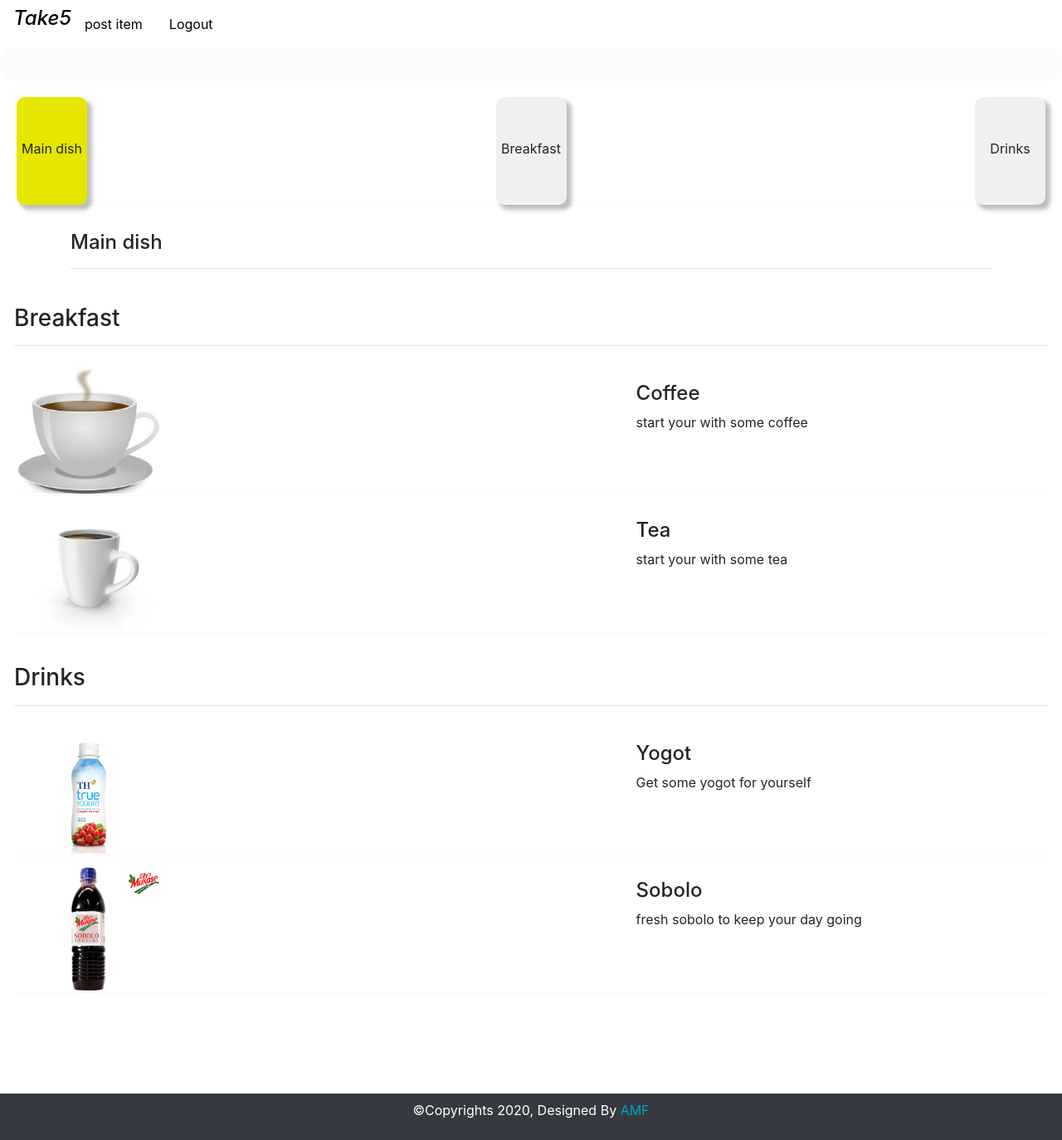
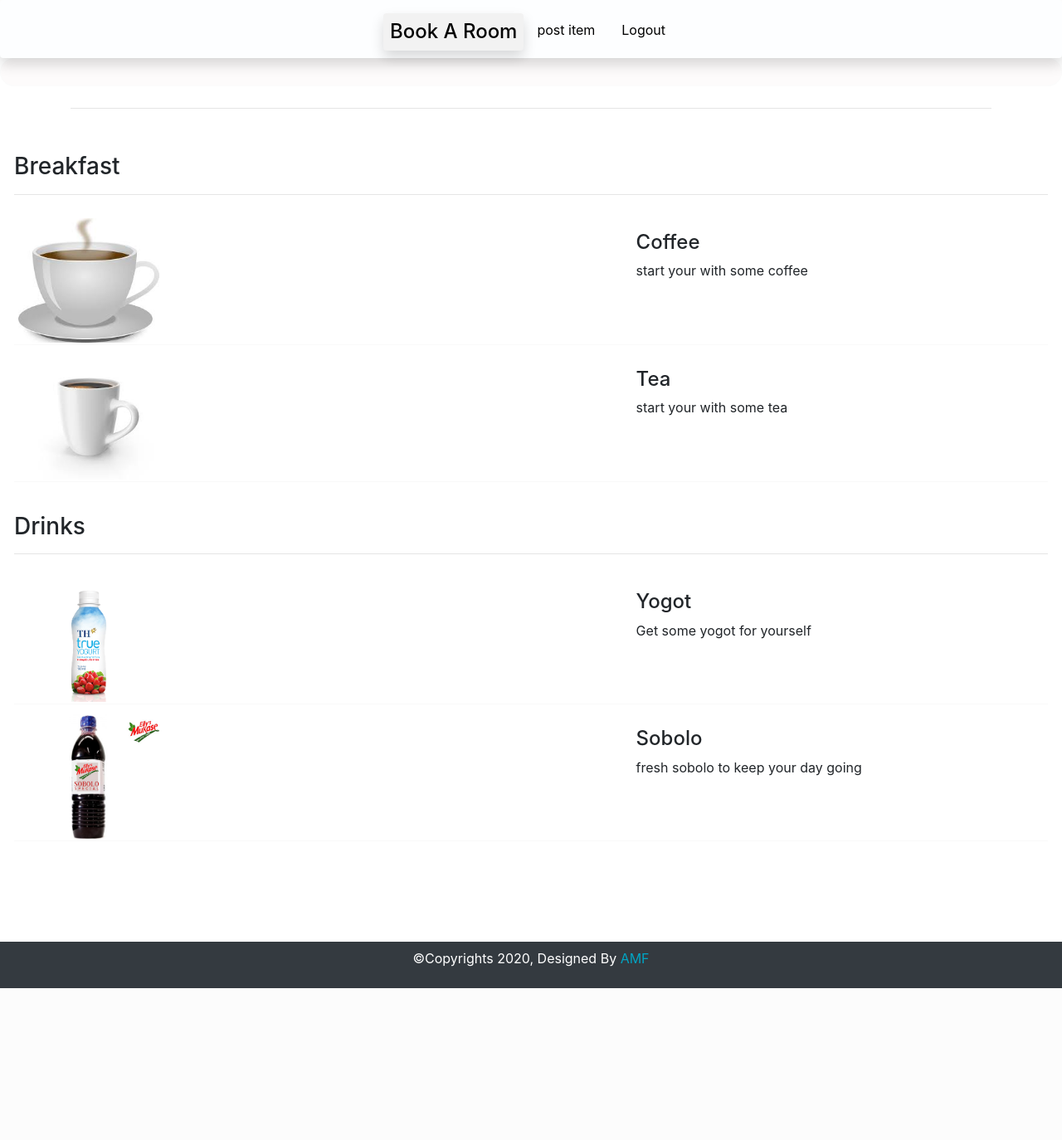
Before and after one commit to Eamefia/Restaurant-app, a PHP site: page /Hostels/ in a window 1280 px wide. Shown: the whole page at 83% size. After the commit the page ends 1191 px from the top, so only its background shows below. Run offline with PHP 8.4, Linux system fonts and the light colour scheme; the visitor is signed in with stand-in values (Sample User, id 1); data that the repository does not hold is empty; some libraries are stand-ins or nearby versions; some web fonts are replaced.

Commit message:
Get food site

```diff
--- a/Style.css
+++ b/Style.css
@@ -44,6 +44,15 @@ font-size {
     font-size: 50;
 }
 
+.header{
+    height: 70px;
+    text-align: center;
+    background-color: #fdfeff;
+    position: fixed;
+    top: 0;
+    z-index: 100;
+}
+
 .navbar-brand{
     width: 3px;
     height: 2px;
@@ -80,7 +89,6 @@ font-size {
     align-items: center;
     justify-content: center;
 }
-
 
 
 /* top sale template */
@@ -148,7 +156,7 @@ font-size {
 }
 
 
-.container-fluid{
+/*.container-fluid{
     width: 100%;
     margin: 0 auto;
     display: grid;
@@ -157,10 +165,20 @@ font-size {
     grid-template-columns: repeat(2, 1fr);
     grid-column-gap: 1.5rem;
     grid-row-gap: 2rem;
+    padding-bottom: 10px;
+}*/
+
+.container-fluid{
+    width: 100%;
+    margin: 0 auto;
+    display: flex;
+    flex-wrap: wrap;
+    padding-bottom: 10px;
 }
 
 .items-wrapper{
     padding-top: 12px;
+    background: rgb(248, 246, 246);
 }
 
 .item-p{
@@ -310,6 +328,23 @@ font-size {
     border-radius: 10px;
 }
 
+
+.product-items{
+ width: 100%;
+ height: auto;
+ padding: 10px;
+ border-radius: 10px;
+ text-align: center;
+ background-color: rgb(253, 253, 253);
+box-shadow: rgba(100, 100, 111, 0.2) 0px 7px 29px 0px;
+}
+
+
+.img-pro{
+    width: 330px;
+    height: 235px;
+}
+
 .image-item a img{
     width: 170px;
     height: 150px;
--- a/Template/_banner-area.php
+++ b/Template/_banner-area.php
@@ -10,13 +10,12 @@
   }
   #banner-area{
     background: rgb(253, 251, 251);
-    padding-top: 5px;
     border: 1px solid rgb(251, 251, 251);
     border-radius: 25px;
   }
 </style>
 <!-- Owl-carousel -->
-<section id="banner-area">
+<div id="banner-area">
     <div class="owl-carousel owl-theme p-3">
     <?php foreach ($product_shuffle as $item) {
          if($item['hostel_type'] == 'Banner'){
@@ -29,13 +28,13 @@
         }
         ?>
     </div>
-</section>
+      </div>
 <!--end Owl-carousel -->
-<section id="category">
+<!--<div id="category">
   <div class="category-items">
-    <div class="main-dish">Main dish</div>
-    <div class="breakfast">Breakfast</div>
-    <div class="drinks">Drinks</div>
+    <div class="main-dish"><a class="item" href="#scrollspyHeading1">Main dishes</a></div>
+    <div class="breakfast"><a class="item" href="#scrollspyHeading2">Breakfast</a></div>
+    <div class="drinks"><a class="item" href="#scrollspyHeading3">Drinks</a></div>
   </div>
 
-</section>
+      </div>-->
--- a/Template/_new-phones.php
+++ b/Template/_new-phones.php
@@ -2,21 +2,20 @@
 <?php
 shuffle($product_shuffle);
 ?>
+<div id="scrollspyHeading1" height="35"> </div>
 <section id="new-phones">
     <div class="container">
-        <h4 class="font-rubik font-size-20">Main dish</h4>
         <hr>
-
         <div class="container-fluid">
             <?php foreach ($product_shuffle as $item) {
                 if($item['hostel_type'] == 'Hostel'){
                 ?>
                 <div class="items-wrapper">
                   <div class="item-p py-2 bg-white">
-                    <div class="product font-rale">
+                    <div class="product-items font-rale">
                         <a href="<?php printf('%s?hostel_id=%s', 'Product.php', $item['hostel_id']); ?>">
-                        <img src="<?php echo $item['hostel_image'] ?? "./assets/products/1.jpg"; ?>" alt="product1" class="img-fluid"></a>
-                        <div class="text-center">
+                        <img src="<?php echo $item['hostel_image'] ?? "./assets/products/1.jpg"; ?>" alt="product1" class="img-pro"></a>
+                        <div class="text-center d-flex justify-content-around align-items-center">
                             <h6><?php echo $item['hostel_name'] ?? "Unknown"; ?></h6>
                             <div class="price py-2">
                             GH&#x20B5;<span><?php echo $item['two_in_one'] ?? 0; ?></span>
@@ -31,7 +30,7 @@ shuffle($product_shuffle);
         </div>
     </div>
 </section>
-
+<div id="scrollspyHeading2" height="35"> </div>
 <section id="breakfas-category">
     <h3>Breakfast</h3>
     <hr>
@@ -54,7 +53,7 @@ shuffle($product_shuffle);
     </div>
   </div>
 </section>
-
+<div id="scrollspyHeading3" height="35"> </div>
 <section id="breakfas-category">
     <h3>Drinks</h3>
     <hr>
--- a/header.php
+++ b/header.php
@@ -4,7 +4,7 @@
     <meta charset="UTF-8">
     <meta name="viewport" content="width=device-width, initial-scale=1.0">
     <meta http-equiv="X-UA-Compatible" content="ie=edge">
-    <title>KingsRoom</title>
+    <title>Foodies</title>
 
     <!--bootstrapCDN-->
     <link rel="stylesheet" href="https://stackpath.bootstrapcdn.com/bootstrap/4.5.0/css/bootstrap.min.css"
@@ -41,9 +41,9 @@
 
 </head>
 <body>
-<header id="header">
-  <nav class="navbar navbar-expand-lg navbar-dark color-light-bg">
-            <a class="brand" href="index.php" style="padding-bottom:5px; color:black; font-size: 30"><i><h4>Take5</h4></i></a>
+<div id="header">
+  <div class="header p-3 position-sticky shadow bg-body rounded" style="display: flex; justify-content:center; height:70px; width: 100%">
+            <a class="brand" href="index.php" ><h4 class="p-2 mb-1 text-center shadow bg-body rounded" style="background-color: #f2f2f2; border-radius:25px; color:black; font-size: 26">Book A Room</h4></a>
             <?php
                if(isset($_SESSION['u_uid'])){
                   if($_SESSION['u_uid'] !== "ferrari"){?>
@@ -56,14 +56,18 @@
                   }
                }else {?>
 
-               <div class="nav-item pr-2">
+               <!---<div class="nav-item pr-2">
                   <a href="login.php" style="color: black; text-decoration: none; font-size: 20px">Login</a>
-               </div>
+               </div>-->
                <?php
                }
             ?>
-       </div>
-    </nav>
+    </dev>
+</div>
+<!---<div class="header p-2 position-fixed"" style="text-align:center; z-index: 100">
+          <a class='logo pt-5'>
+                <h5 class="header__logo__text">Foodies Restaurant</h5>
+          </a>
+   </div>---->
 
-  </header>
 <main id="main-site">
```
Also changed, not shown: Template/_product.php (+8 -3 lines).
